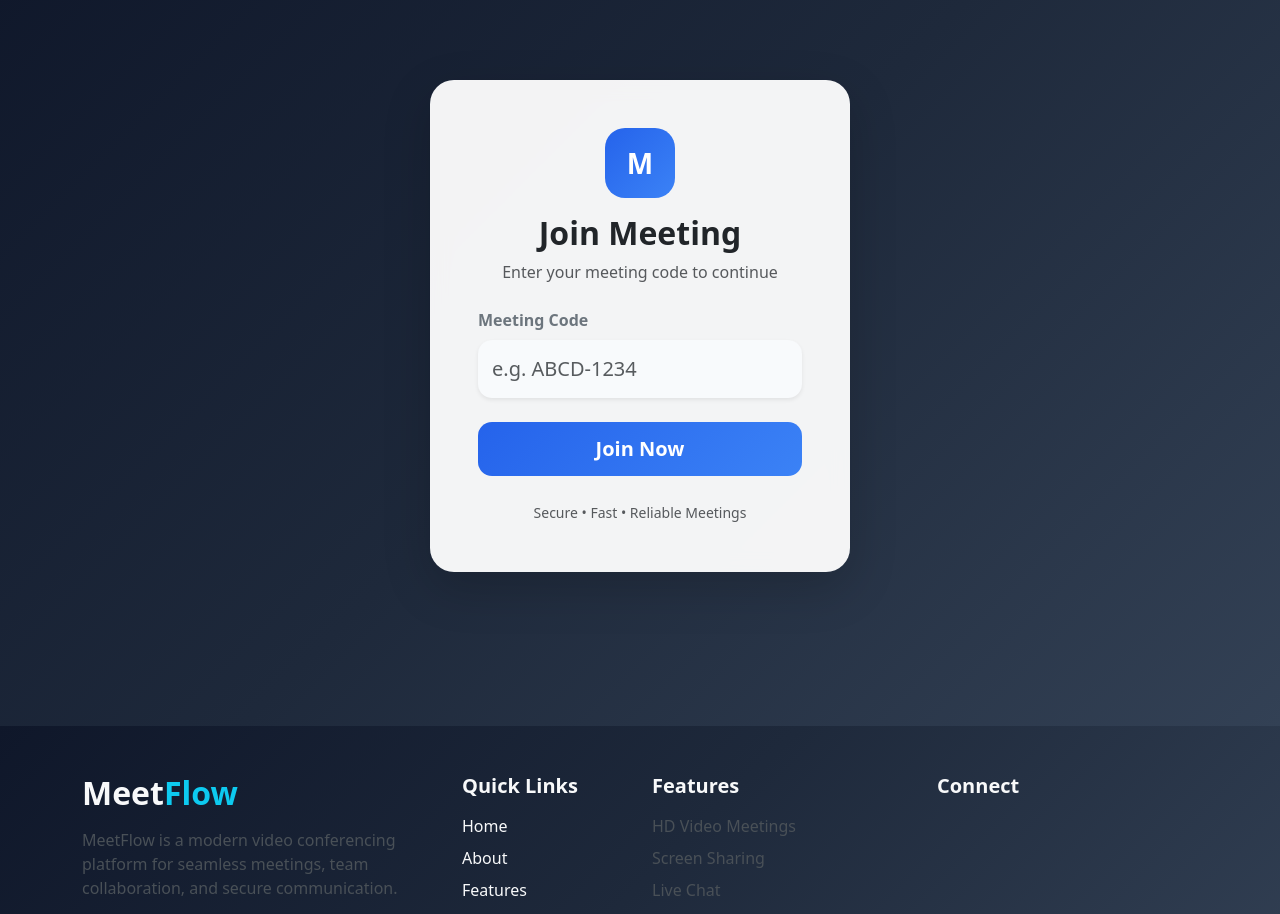
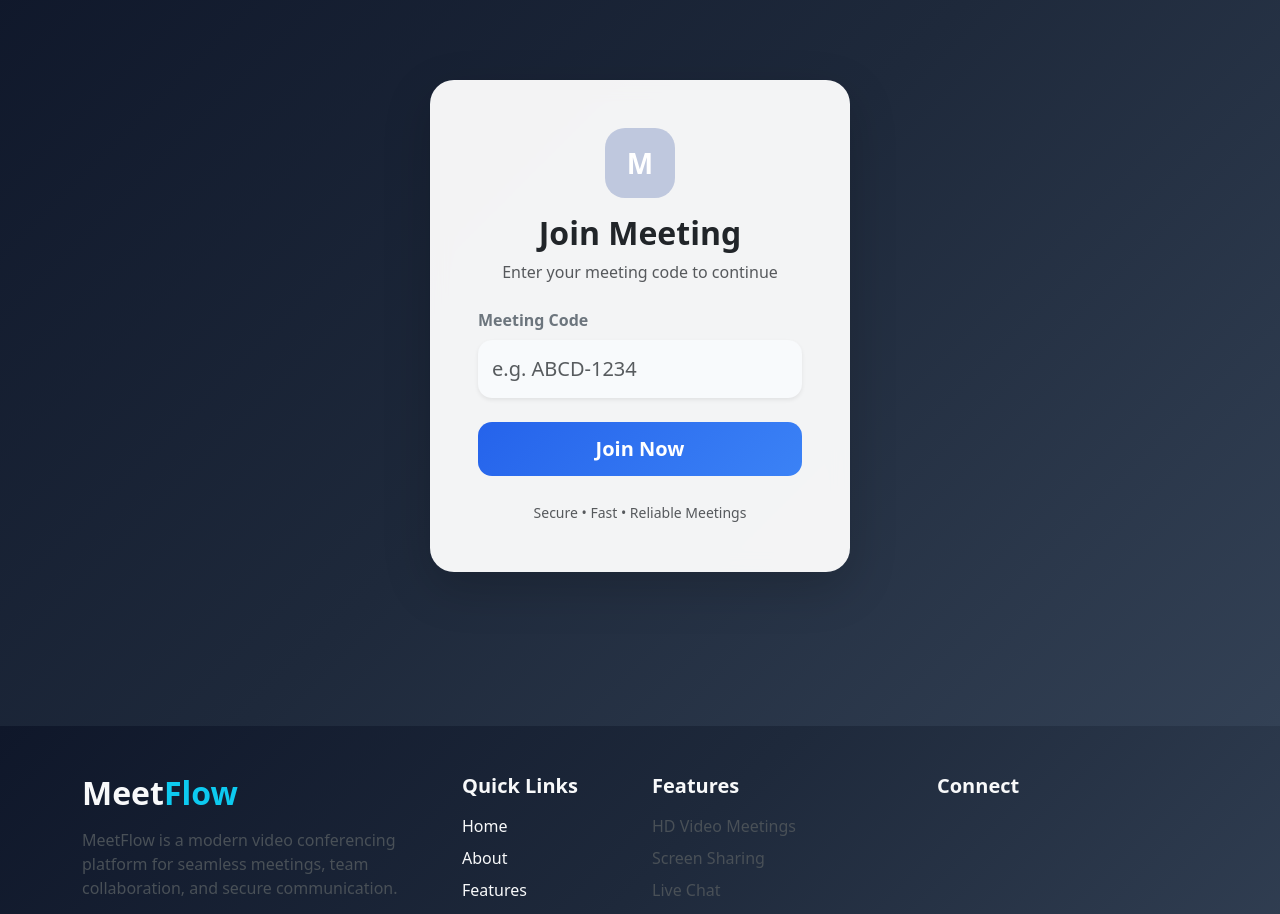
Before and after one commit to vaibhavsanmani/MeetFlow, a React (Vite) app in the folder frontend/: page / in a window 1280 px wide. Shown: the part 2380-3294 px from the top of the page. Built offline with nearby package versions, Linux system fonts and the light colour scheme.

Commit message:
trying new background color

```diff
--- a/frontend/src/pages/meet.jsx
+++ b/frontend/src/pages/meet.jsx
@@ -38,7 +38,7 @@ export default function JoinMeeting() {
               height: "70px",
               borderRadius: "20px",
               background:
-                "linear-gradient(135deg, #2563eb, #3b82f6)",
+                "linear-gradient(135deg, #bfc8de, #bfc8de)",
               color: "white",
               fontSize: "28px",
               fontWeight: "bold",
```
